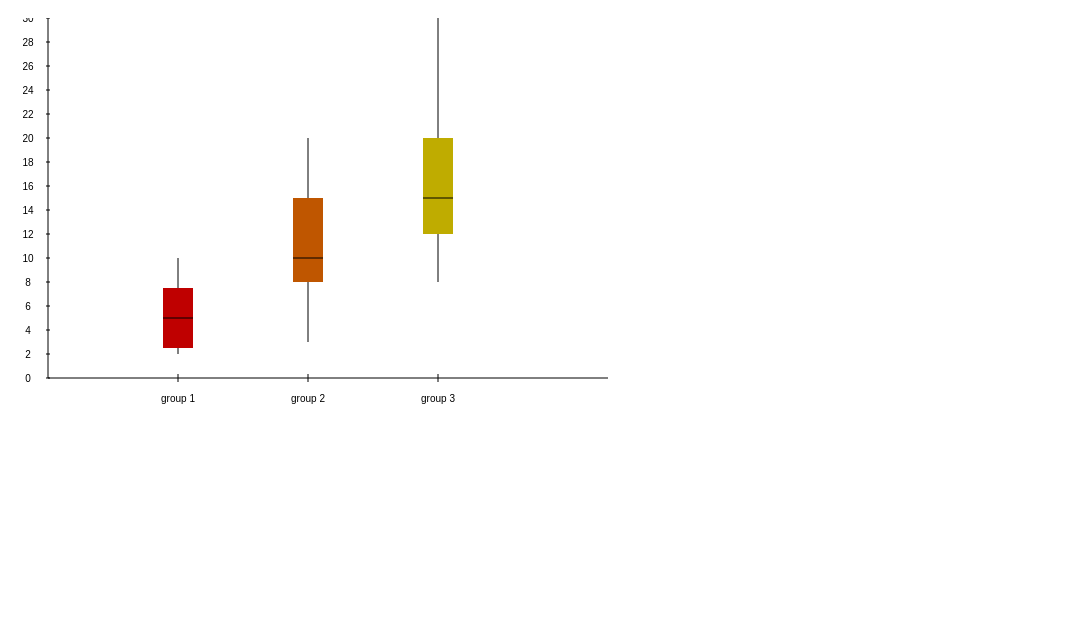
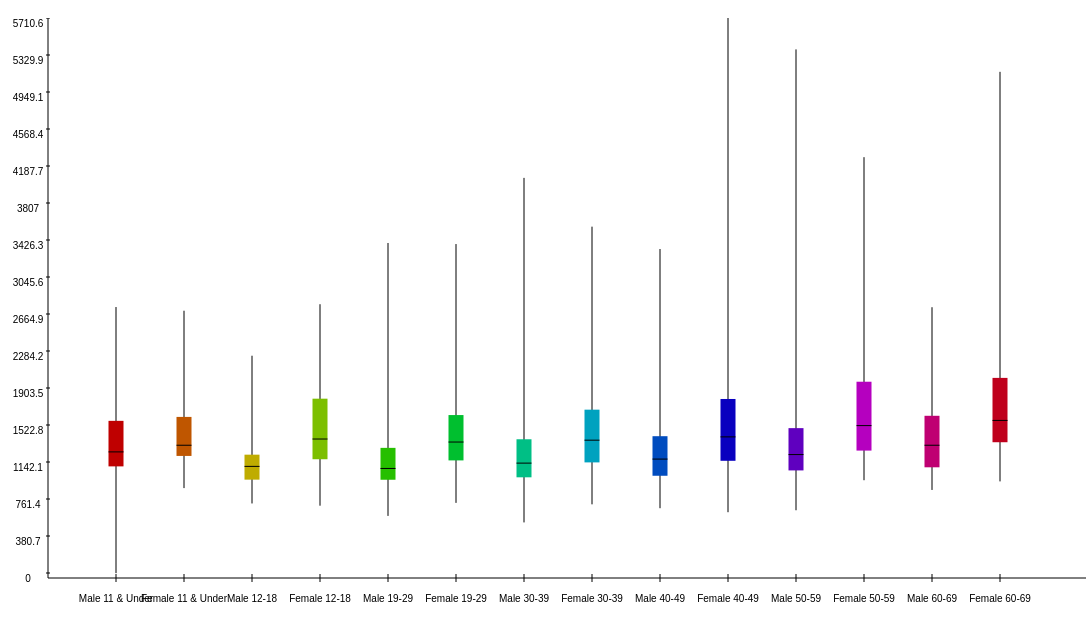
Before and after one commit to sioked/Raphael-Box-Plot-Library, a plain HTML site: page index.html in a window 1280 px wide. Shown: the part 48-688 px from the top of the page, without its empty margins (0-1086 px from the left). Drawn offline with Linux system fonts and the light colour scheme.

Commit message:
Cleaning up the framework a bit more to make it reusable

```diff
--- a/index.html
+++ b/index.html
@@ -2,7 +2,19 @@
 <head>
 <title>Box Plot Test</title>
 <script src="js/ext/raphael.js" type="text/javascript" charset="utf-8"></script>
+<script src="js/boxplot.js" type="text/javascript" charset="utf-8"></script>
 <script src="js/app.js" type="text/javascript" charset="utf-8"></script>
+<script type="text/javascript">
+var _gaq = _gaq || [];
+    _gaq.push(['_setAccount', 'UA-11476360-7']);
+    _gaq.push(['_trackPageview']);
+
+    (function() {
+      var ga = document.createElement('script'); ga.type = 'text/javascript'; ga.async = true;
+      ga.src = ('https:' == document.location.protocol ? 'https://ssl' : 'http://www') + '.google-analytics.com/ga.js';
+      var s = document.getElementsByTagName('script')[0]; s.parentNode.insertBefore(ga, s);
+    })();
+</script>
 </head>
 <body>
   <h1>This is a test box plot</h1>
--- a/js/app.js
+++ b/js/app.js
@@ -1,133 +1,114 @@
 (function() {
-  var data, log, options;
-  log = function(text) {
-    return console.log(text);
-  };
+  Raphael(function() {
+    var data, options, r;
     options = {
-    height: 400,
-    width: 600,
+      height: 600,
+      width: 1100,
       margin: 40,
-    vticks: 15
+      vticks: 15,
+      boxwidth: 15
     };
     data = [
       {
-      title: 'group 1',
-      max: 10,
-      min: 2,
-      med: 5,
-      upquart: 7.5,
-      loquart: 2.5
+        "med": "1297.5",
+        "title": "Male 11 & Under",
+        "upquart": "1617.0",
+        "max": "2788.0",
+        "min": "50.0",
+        "loquart": "1148.5"
       }, {
-      title: 'group 2',
-      max: 20,
-      min: 3,
-      med: 10,
-      upquart: 15,
-      loquart: 8
+        "med": "1366.0",
+        "title": "Female 11 & Under",
+        "upquart": "1657.5",
+        "max": "2750.0",
+        "min": "925.0",
+        "loquart": "1256.0"
       }, {
-      title: 'group 3',
-      max: 30,
-      min: 8,
-      med: 15,
-      upquart: 20,
-      loquart: 12
+        "med": "1148.5",
+        "title": "Male 12-18",
+        "upquart": "1269.0",
+        "max": "2287.0",
+        "min": "767.0",
+        "loquart": "1012.0"
+      }, {
+        "med": "1430.0",
+        "title": "Female 12-18",
+        "upquart": "1845.0",
+        "max": "2817.0",
+        "min": "744.0",
+        "loquart": "1222.0"
+      }, {
+        "med": "1127.0",
+        "title": "Male 19-29",
+        "upquart": "1339.0",
+        "max": "3447.0",
+        "min": "639.0",
+        "loquart": "1011.0"
+      }, {
+        "med": "1399.0",
+        "title": "Female 19-29",
+        "upquart": "1676.5",
+        "max": "3436.0",
+        "min": "773.0",
+        "loquart": "1210.0"
+      }, {
+        "med": "1182.0",
+        "title": "Male 30-39",
+        "upquart": "1427.5",
+        "max": "4117.0",
+        "min": "572.0",
+        "loquart": "1036.0"
+      }, {
+        "med": "1418.0",
+        "title": "Female 30-39",
+        "upquart": "1732.0",
+        "max": "3615.0",
+        "min": "758.0",
+        "loquart": "1189.5"
+      }, {
+        "med": "1223.5",
+        "title": "Male 40-49",
+        "upquart": "1459.0",
+        "max": "3385.0",
+        "min": "718.0",
+        "loquart": "1052.0"
+      }, {
+        "med": "1452.0",
+        "title": "Female 40-49",
+        "upquart": "1842.0",
+        "max": "5762.0",
+        "min": "677.0",
+        "loquart": "1206.0"
+      }, {
+        "med": "1270.0",
+        "title": "Male 50-59",
+        "upquart": "1542.0",
+        "max": "5439.0",
+        "min": "697.0",
+        "loquart": "1107.0"
+      }, {
+        "med": "1568.0",
+        "title": "Female 50-59",
+        "upquart": "2019.5",
+        "max": "4330.0",
+        "min": "1006.0",
+        "loquart": "1311.0"
+      }, {
+        "med": "1366.0",
+        "title": "Male 60-69",
+        "upquart": "1669.0",
+        "max": "2786.0",
+        "min": "906.0",
+        "loquart": "1139.0"
+      }, {
+        "med": "1621.5",
+        "title": "Female 60-69",
+        "upquart": "2059.0",
+        "max": "5208.0",
+        "min": "994.0",
+        "loquart": "1397.0"
       }
     ];
-  Raphael(function() {
-    var boxwidth, calcYScale, currentMargin, cursor, datapoint, genPoint, height, margin, r, scale, tick, verticals, vheight, vtickpx, vticks, width, x0, xmargin, y0, yscale, _fn, _i, _j, _len, _len2, _ref, _results;
-    height = options.height;
-    width = options.width;
-    margin = options.margin;
-    vticks = options.vticks;
-    calcYScale = function() {
-      var i, scale, ymax;
-      ymax = Math.max.apply(Math, (function() {
-        var _i, _len, _results;
-        _results = [];
-        for (_i = 0, _len = data.length; _i < _len; _i++) {
-          i = data[_i];
-          _results.push(i.max);
-        }
-        return _results;
-      })());
-      return scale = 1 / ((ymax - 0) / (height - margin));
-    };
-    genPoint = function(x, y) {
-      return [x + margin, height - margin - y];
-    };
-    window.r = r = Raphael('canvas', width, height);
-    _ref = genPoint(0, 0), x0 = _ref[0], y0 = _ref[1];
-    vheight = height - margin;
-    vtickpx = Math.round(vheight / vticks);
-    scale = calcYScale();
-    r.path("M" + x0 + ",0L" + x0 + "," + y0 + "L" + width + "," + y0);
-    verticals = (function() {
-      var _ref2, _results;
-      _results = [];
-      for (tick = 0, _ref2 = height - margin; 0 <= _ref2 ? tick <= _ref2 : tick >= _ref2; 0 <= _ref2 ? tick++ : tick--) {
-        if (tick % vtickpx === 0) {
-          _results.push(tick);
-        }
-      }
-      return _results;
-    })();
-    _fn = function(tick) {
-      var point;
-      r.path("M" + (x0 - 2) + "," + tick + "L" + (x0 + 2) + "," + tick);
-      point = genPoint(0, tick);
-      return r.text(margin / 2, point[1], Math.round(tick / scale * 10) / 10);
-    };
-    for (_i = 0, _len = verticals.length; _i < _len; _i++) {
-      tick = verticals[_i];
-      _fn(tick);
-    }
-    cursor = void 0;
-    document.getElementById('canvas').onmousemove = function(e) {
-      var y;
-      y = e.offsetY;
-      if (cursor != null) {
-        if (typeof cursor.remove === "function") {
-          cursor.remove();
-        }
-      }
-      cursor = void 0;
-      if ((0 < y && y < height - margin)) {
-        cursor = r.path("M" + 0 + "," + y + "L" + width + "," + y);
-        return cursor.attr({
-          opacity: .5
-        });
-      }
-    };
-    xmargin = (width - 2 * margin) / (data.length + 1);
-    yscale = calcYScale();
-    boxwidth = 30;
-    currentMargin = xmargin;
-    _results = [];
-    for (_j = 0, _len2 = data.length; _j < _len2; _j++) {
-      datapoint = data[_j];
-      _results.push((function(datapoint) {
-        var axis, box, lquart, max, med, min, rheight, uquart;
-        axis = genPoint(currentMargin, 0);
-        r.path("M" + axis[0] + "," + (axis[1] - 4) + "L" + axis[0] + "," + (axis[1] + 4));
-        r.text(axis[0], axis[1] + margin / 2, datapoint.title);
-        min = genPoint(currentMargin, datapoint.min * yscale);
-        max = genPoint(currentMargin, datapoint.max * yscale);
-        med = genPoint(currentMargin, datapoint.med * yscale);
-        uquart = genPoint(currentMargin, datapoint.upquart * yscale);
-        lquart = genPoint(currentMargin, datapoint.loquart * yscale);
-        rheight = lquart[1] - uquart[1];
-        r.path("M" + min[0] + "," + min[1] + "L" + max[0] + "," + max[1]);
-        box = r.rect(uquart[0] - boxwidth / 2, uquart[1], boxwidth, rheight);
-        r.path("M" + (med[0] - boxwidth / 2) + "," + med[1] + "L" + (med[0] + boxwidth / 2) + "," + med[1]);
-        box.attr({
-          fill: Raphael.getColor(),
-          'fill-opacity': 1,
-          title: datapoint.title,
-          stroke: ''
-        });
-        return currentMargin = currentMargin + xmargin;
-      })(datapoint));
-    }
-    return _results;
+    return r = boxplot.init('canvas', data, options);
   });
 }).call(this);
--- /dev/null
+++ b/js/boxplot.js
@@ -0,0 +1,140 @@
+(function() {
+  var boxplot, boxwidth, genPoint, height, log, margin, r, vticks, width;
+  height = 0;
+  width = 0;
+  margin = 0;
+  vticks = 0;
+  boxwidth = 0;
+  r = void 0;
+  boxplot = window.boxplot || (window.boxplot = {});
+  log = function(text) {
+    return console.log(text);
+  };
+  genPoint = function(x, y) {
+    return [x + margin, height - margin - y];
+  };
+  boxplot.init = function(location, data, options) {
+    var canvas;
+    if (!Raphael) {
+      throw new Error("Raphael.js must be included before building the graph");
+    }
+    height = options.height || 600;
+    width = options.width || 800;
+    margin = options.margin || 40;
+    vticks = options.vticks || 15;
+    boxwidth = options.boxwidth || 15;
+    canvas = location;
+    r = Raphael(location, width, height);
+    boxplot.drawAxes(r, data);
+    boxplot.horizontalHover();
+    boxplot.drawData(data);
+    return r;
+  };
+  boxplot.calcYScale = function(data) {
+    var i, scale, ymax;
+    ymax = Math.max.apply(Math, (function() {
+      var _i, _len, _results;
+      _results = [];
+      for (_i = 0, _len = data.length; _i < _len; _i++) {
+        i = data[_i];
+        _results.push(i.max);
+      }
+      return _results;
+    })());
+    return scale = 1 / ((ymax - 0) / (height - margin));
+  };
+  boxplot.drawAxes = function(r, data, options) {
+    var scale, tick, verticals, vheight, vtickpx, x0, y0, _fn, _i, _len, _ref;
+    _ref = genPoint(0, 0), x0 = _ref[0], y0 = _ref[1];
+    vheight = height - margin;
+    vtickpx = Math.round(vheight / vticks);
+    scale = boxplot.calcYScale(data);
+    r.path("M" + x0 + ",0L" + x0 + "," + y0 + "L" + width + "," + y0);
+    verticals = (function() {
+      var _results;
+      _results = [];
+      for (tick = 0; 0 <= vheight ? tick <= vheight : tick >= vheight; 0 <= vheight ? tick++ : tick--) {
+        if (tick % vtickpx === 0) {
+          _results.push(tick);
+        }
+      }
+      return _results;
+    })();
+    _fn = function(tick) {
+      var point;
+      r.path("M" + (x0 - 2) + "," + tick + "L" + (x0 + 2) + "," + tick);
+      point = genPoint(0, tick);
+      return r.text(margin / 2, point[1], Math.round(tick / scale * 10) / 10);
+    };
+    for (_i = 0, _len = verticals.length; _i < _len; _i++) {
+      tick = verticals[_i];
+      _fn(tick);
+    }
+    return r;
+  };
+  boxplot.horizontalHover = function() {
+    var cursor;
+    cursor = void 0;
+    return r.canvas.onmousemove = function(e) {
+      var y;
+      y = e.offsetY;
+      if (cursor != null) {
+        if (typeof cursor.remove === "function") {
+          cursor.remove();
+        }
+      }
+      cursor = void 0;
+      if ((0 < y && y < height - margin)) {
+        cursor = r.path("M" + 0 + "," + (y + 3) + "L" + width + "," + (y + 3));
+        return cursor.attr({
+          opacity: .5
+        });
+      }
+    };
+  };
+  boxplot.drawData = function(data) {
+    var currentMargin, datapoint, xmargin, yscale, _i, _len, _results;
+    xmargin = (width - 2 * margin) / (data.length + 1);
+    yscale = boxplot.calcYScale(data);
+    boxwidth = 15;
+    currentMargin = xmargin;
+    _results = [];
+    for (_i = 0, _len = data.length; _i < _len; _i++) {
+      datapoint = data[_i];
+      _results.push((function(datapoint) {
+        var axis, box, lquart, max, med, min, rheight, uquart;
+        axis = genPoint(currentMargin, 0);
+        r.path("M" + axis[0] + "," + (axis[1] - 4) + "L" + axis[0] + "," + (axis[1] + 4));
+        r.text(axis[0], axis[1] + margin / 2, datapoint.title);
+        min = genPoint(currentMargin, datapoint.min * yscale);
+        max = genPoint(currentMargin, datapoint.max * yscale);
+        med = genPoint(currentMargin, datapoint.med * yscale);
+        uquart = genPoint(currentMargin, datapoint.upquart * yscale);
+        lquart = genPoint(currentMargin, datapoint.loquart * yscale);
+        rheight = lquart[1] - uquart[1];
+        r.path("M" + min[0] + "," + min[1] + "L" + max[0] + "," + max[1]);
+        box = r.rect(uquart[0] - boxwidth / 2, uquart[1], boxwidth, rheight);
+        r.path("M" + (med[0] - boxwidth / 2) + "," + med[1] + "L" + (med[0] + boxwidth / 2) + "," + med[1]);
+        box.attr({
+          fill: Raphael.getColor(),
+          'fill-opacity': 1,
+          title: datapoint.title,
+          stroke: "#333",
+          "stroke-width": 0
+        });
+        box.mouseover(function() {
+          return box.stop().animate({
+            'stroke-width': 2
+          }, 200, 'linear');
+        });
+        box.mouseout(function() {
+          return box.stop().animate({
+            'stroke-width': 0
+          }, 200, 'linear');
+        });
+        return currentMargin = currentMargin + xmargin;
+      })(datapoint));
+    }
+    return _results;
+  };
+}).call(this);
```
Also changed, not shown: 2 other files. Lines whose indentation alone changed are shown as unchanged.
